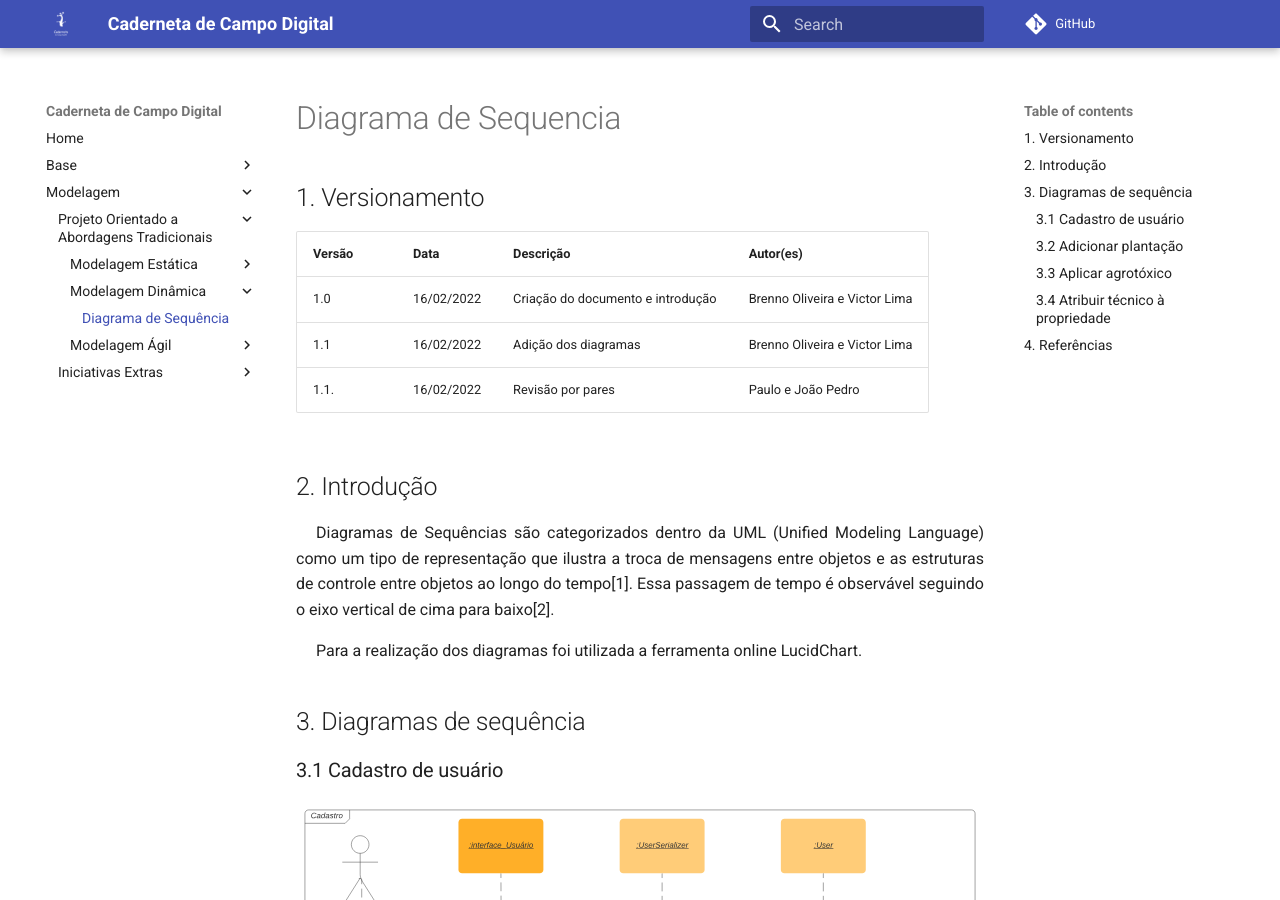
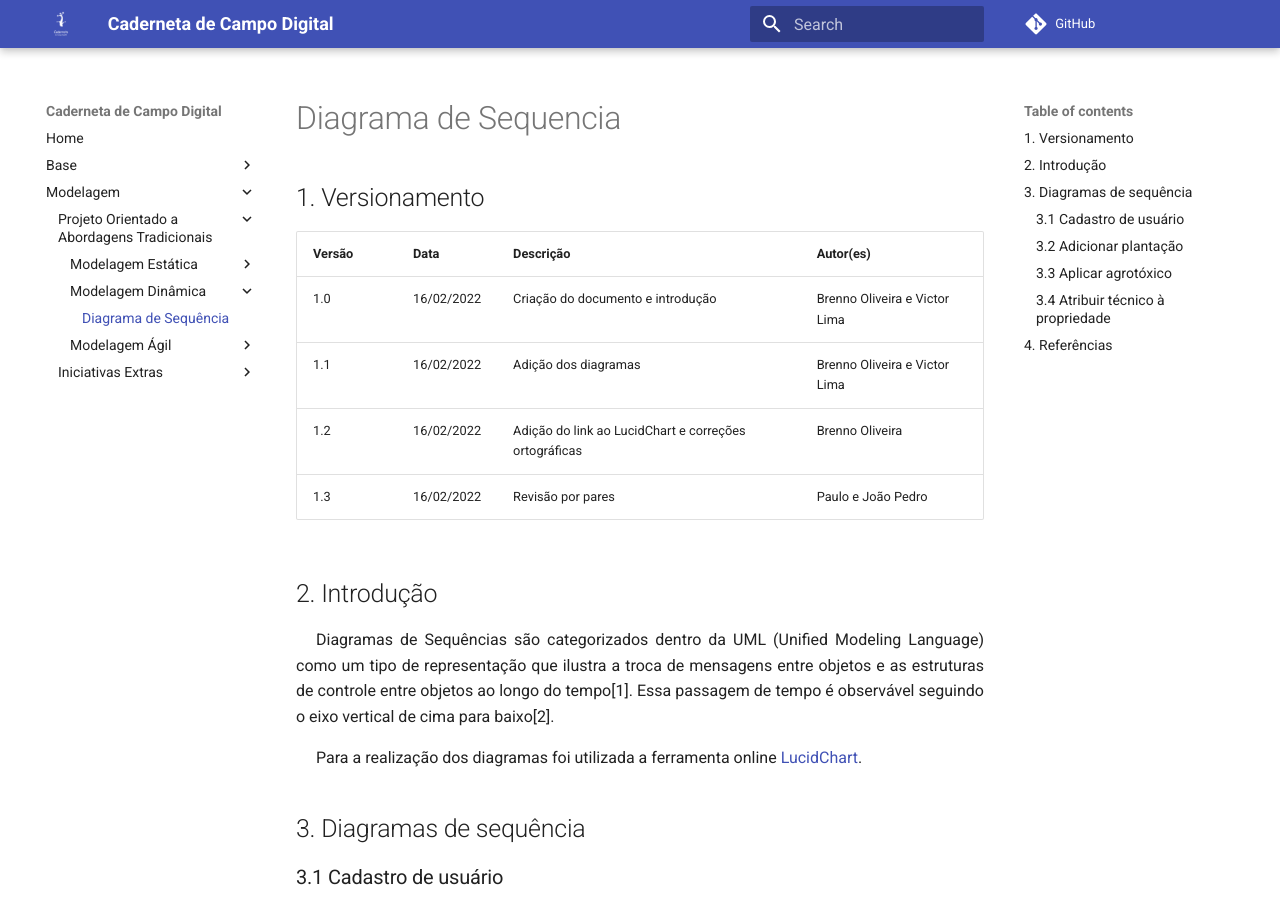
Before and after one commit to UnBArqDsw2021-2/2021.2_G4_CadernetaDeCampoDigital_docs, an MkDocs documentation site: the page built from docs/modelagem/dinamica/diagrama_de_sequencia.md, in a window 1280 px wide and 900 px high. Built offline with MkDocs 1.6.1 and Material for MkDocs 9.7.7, drawn with Linux system fonts in a browser that asks for light colours; comment, search, counter and statistics services are not loaded.

Commit message:
#63 Adição do link ao LucidChart e correções ortográficas

```diff
--- a/docs/modelagem/dinamica/diagrama_de_sequencia.md
+++ b/docs/modelagem/dinamica/diagrama_de_sequencia.md
@@ -6,13 +6,14 @@
 | ------ | -----        | ---------------------------------         | ------------ |
 | 1.0    | 16/02/2022   | Criação do documento e introdução         | Brenno Oliveira e Victor Lima |
 | 1.1    | 16/02/2022   | Adição dos diagramas                      | Brenno Oliveira e Victor Lima |
-| 1.1.   | 16/02/2022   | Revisão por pares                         | Paulo e João Pedro            |
+| 1.2    | 16/02/2022   | Adição do link ao LucidChart e correções ortográficas| Brenno Oliveira |
+| 1.3    | 16/02/2022   | Revisão por pares                         | Paulo e João Pedro            |
 
 ## 2. Introdução
 
 <p align="justify" style="text-indent: 20px">Diagramas de Sequências são categorizados dentro da UML (Unified Modeling Language) como um tipo de representação que ilustra a troca de mensagens entre objetos e as estruturas de controle entre objetos ao longo do tempo[1]. Essa passagem de tempo é observável seguindo o eixo vertical de cima para baixo[2].</p>
 
-<p align="justify" style="text-indent: 20px">Para a realização dos diagramas foi utilizada a ferramenta online LucidChart.</p>
+<p align="justify" style="text-indent: 20px">Para a realização dos diagramas foi utilizada a ferramenta online <a href="https://lucidchart.com">LucidChart</a>.</p>
 
 ## 3. Diagramas de sequência
 
```
Also changed, not shown: docs/assets/modelagem/diagramaSequencia2.svg.
